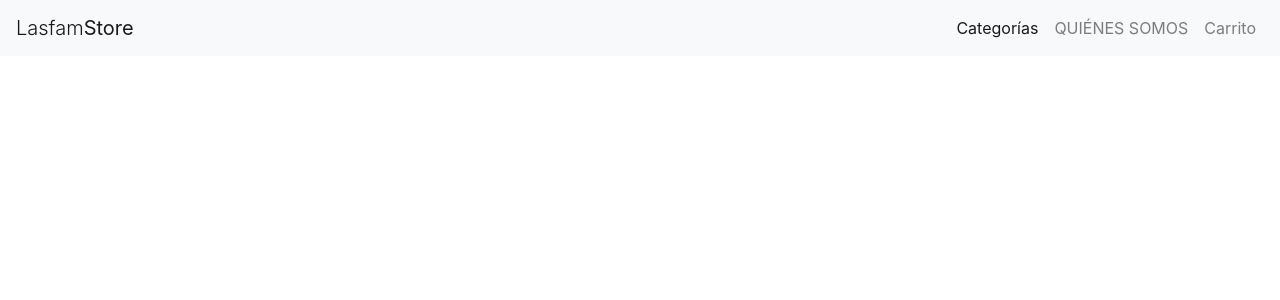
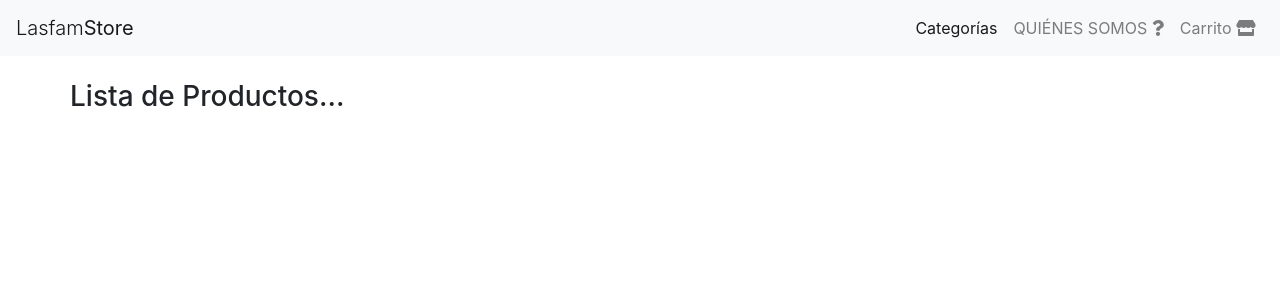
Before and after one commit to anthonysa0813/desafio_reactjs, a React (Create React App) app: page / in a window 1280 px wide. Shown: the top 300 px of the page. Built offline with nearby package versions, Linux system fonts and the light colour scheme.

Commit message:
Agregando cartWidget y ItemListContainer al proyecto lasfamstore

```diff
--- a/package.json
+++ b/package.json
@@ -3,6 +3,10 @@
   "version": "0.1.0",
   "private": true,
   "dependencies": {
+    "@fortawesome/fontawesome-svg-core": "^1.2.32",
+    "@fortawesome/free-brands-svg-icons": "^5.15.1",
+    "@fortawesome/free-solid-svg-icons": "^5.15.1",
+    "@fortawesome/react-fontawesome": "^0.1.13",
     "@testing-library/jest-dom": "^5.11.4",
     "@testing-library/react": "^11.1.0",
     "@testing-library/user-event": "^12.1.10",
--- a/src/App.js
+++ b/src/App.js
@@ -1,11 +1,15 @@
 import React from 'react';
 import 'bootstrap/dist/css/bootstrap.css'
 import Navbar from './components/Navbar'
+import ItemListContainer from './components/ItemListContainer';
 
 
 function App() {
   return (
-    <Navbar />
+    <>
+      <Navbar />
+      <ItemListContainer />
+    </>
   );
 }
 
--- /dev/null
+++ b/src/components/CartWidget.jsx
@@ -0,0 +1,28 @@
+import React from 'react';
+import { FontAwesomeIcon } from '@fortawesome/react-fontawesome'
+import { faStore, faQuestion } from '@fortawesome/free-solid-svg-icons'
+
+const CartWidget = () => {
+    return (
+        <>
+            <div class="collapse navbar-collapse" id="navbarNav">
+                    <ul class="navbar-nav ml-auto">
+                        <li class="nav-item active">
+                            <a class="nav-link" href="#">Categorías <span class="sr-only">(current)</span></a>
+                        </li>
+                        <li class="nav-item">
+                            <a class="nav-link" href="#">QUIÉNES SOMOS <FontAwesomeIcon icon={faQuestion} /></a>
+                        </li>
+                        <li class="nav-item">
+                            <a class="nav-link" href="#">Carrito <FontAwesomeIcon icon={faStore} /></a>
+
+                        </li>
+
+                    </ul>
+            </div>
+
+        </>
+     );
+}
+
+export default CartWidget;
--- /dev/null
+++ b/src/components/ItemListContainer.jsx
@@ -0,0 +1,15 @@
+import React from 'react'
+
+const itemListContainer = () => {
+    return (
+        <>
+            <div className="container mt-4">
+                <div className="row">
+                    <h3>Lista de Productos...</h3>
+                </div>
+            </div>
+        </>
+     );
+}
+
+export default itemListContainer;
--- a/src/components/Navbar.jsx
+++ b/src/components/Navbar.jsx
@@ -1,4 +1,7 @@
 import React from 'react'
+import { FontAwesomeIcon } from '@fortawesome/react-fontawesome'
+import { faStore, faQuestion } from '@fortawesome/free-solid-svg-icons'
+import CartWidget from './CartWidget'
 
 
 const Navbar = () => {
@@ -9,20 +12,7 @@ const Navbar = () => {
                 <button class="navbar-toggler" type="button" data-toggle="collapse" data-target="#navbarNav" aria-controls="navbarNav" aria-expanded="false" aria-label="Toggle navigation">
                     <span class="navbar-toggler-icon"></span>
                 </button>
-                <div class="collapse navbar-collapse" id="navbarNav">
-                    <ul class="navbar-nav ml-auto">
-                        <li class="nav-item active">
-                            <a class="nav-link" href="#">Categorías <span class="sr-only">(current)</span></a>
-                        </li>
-                        <li class="nav-item">
-                            <a class="nav-link" href="#">QUIÉNES SOMOS</a>
-                        </li>
-                        <li class="nav-item">
-                            <a class="nav-link" href="#">Carrito</a>
-                        </li>
-
-                    </ul>
-                </div>
+                <CartWidget />
             </nav>
         </>
      );
```
Also changed, not shown: 2 other files (tests, documents, lock files or other folders).
